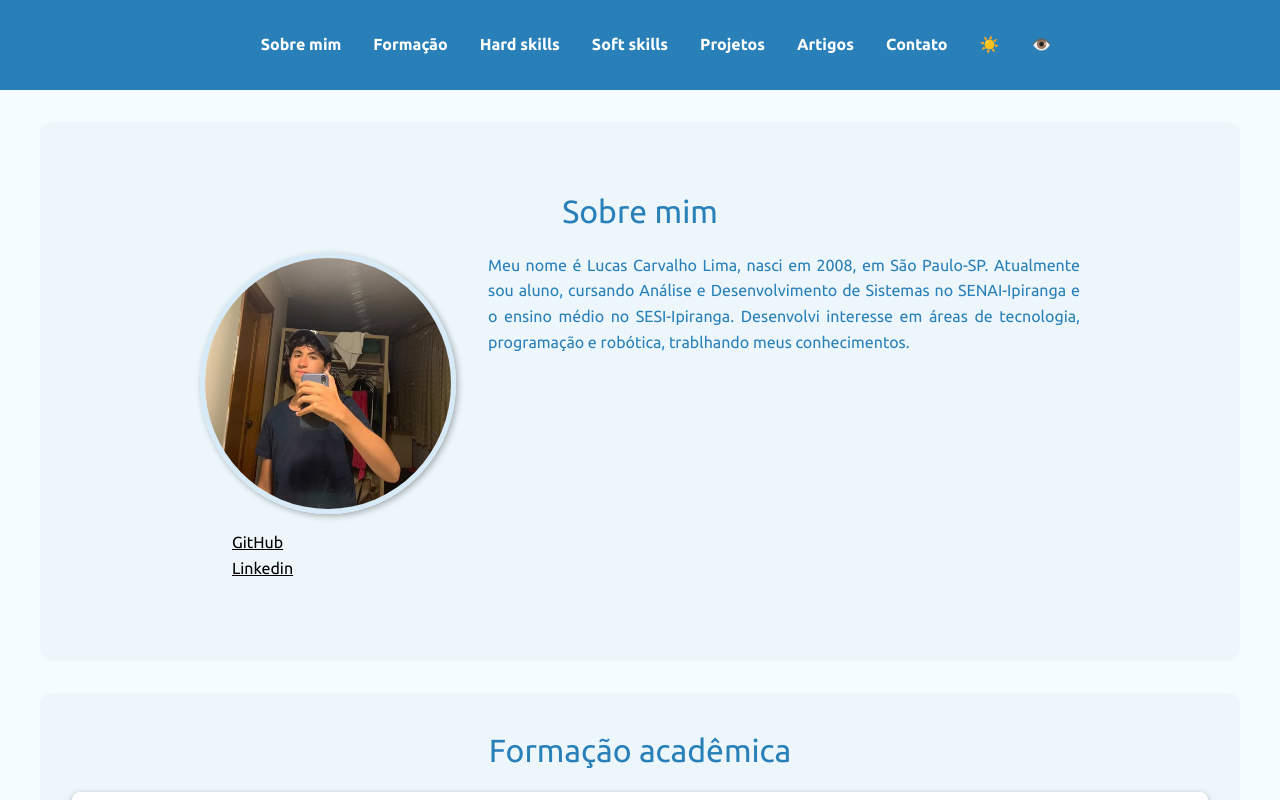
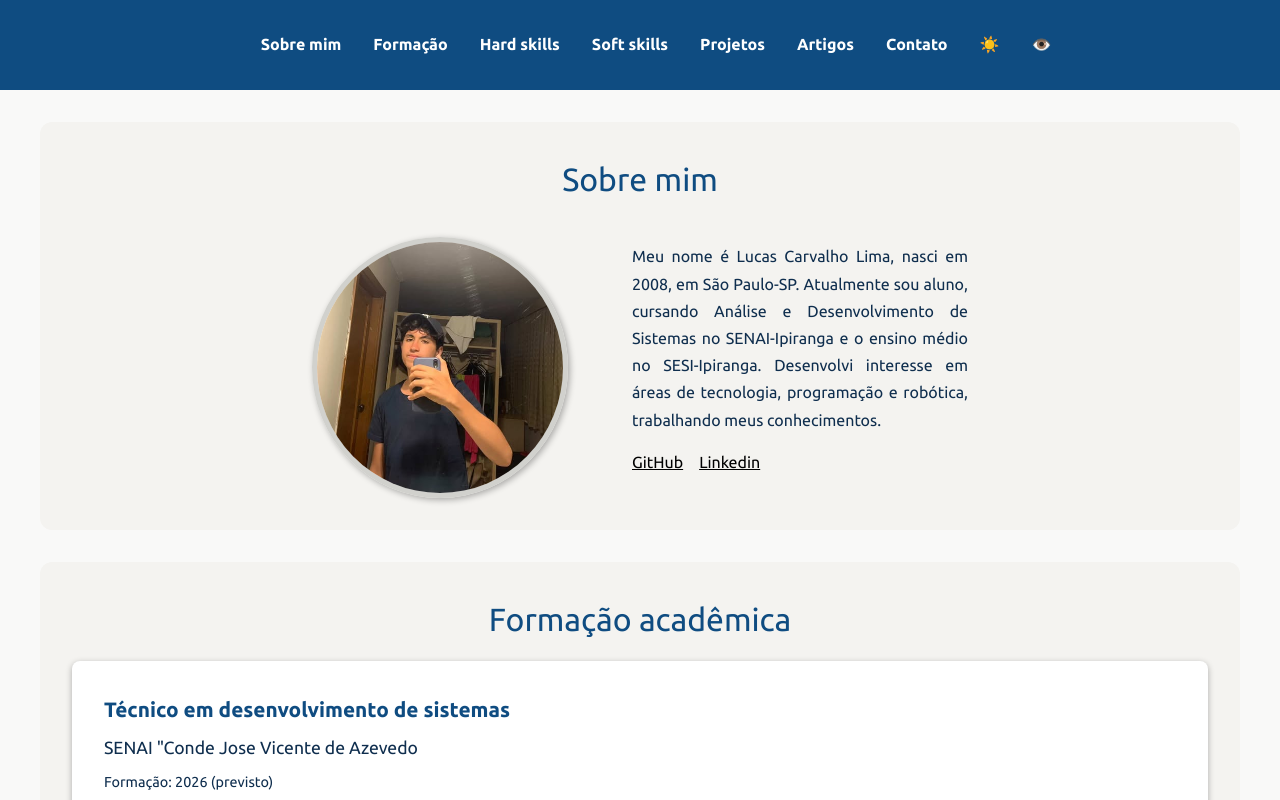
Before and after one commit to LucasLima017/sobre-mim, a plain HTML site: page index.html in a window 1280 px wide. Shown: the top 800 px of the page. Drawn offline with Linux system fonts and the light colour scheme.

Commit message:
portifolioDia1

```diff
--- a/index.html
+++ b/index.html
@@ -38,16 +38,15 @@
     </header>
 
     <section id="sobreMim">
-        <h1>Sobre mim</h1>
-
-        <img src="Lucas.jpg" alt="Foto de um homem pardo de cabelo médio, sério" width="200"
-            title="Foto de um homem pardo de cabelo curto, sério" class="foto-perfil">
-        <p class="introducao">Meu nome é Lucas Carvalho Lima, nasci em 2008, em São Paulo-SP. Atualmente sou aluno,
+        <h2>Sobre mim</h2>
+        <div class="sobre-conteudo">
+            <img src="Lucas.jpg" alt="Foto de um homem pardo de cabelo médio, sério" class="foto-perfil">
+            <div class="sobre-texto">
+                <p>Meu nome é Lucas Carvalho Lima, nasci em 2008, em São Paulo-SP. Atualmente sou aluno,
                     cursando Análise e Desenvolvimento de Sistemas no SENAI-Ipiranga e o ensino médio no SESI-Ipiranga. Desenvolvi
-            interesse em áreas de tecnologia, programação e robótica, trablhando meus conhecimentos.
+                    interesse em áreas de tecnologia, programação e robótica, trabalhando meus conhecimentos.
                 </p>
-
-        <ul class="mihnas-redes">
+                <ul class="minhas-redes">
                     <li>
                         <a href="https://github.com/LucasLima017" title="Clique para acessar meu portifólio no GitHub"
                             target="_blank"><u>GitHub</u></a>
@@ -57,6 +56,8 @@
                             title="Clique para acessar meu linkedin" target="_blank"><u>Linkedin</u></a>
                     </li>
                 </ul>
+            </div>
+        </div>
     </section>
 
     <section id="formacaoAcademica">
--- a/style.css
+++ b/style.css
@@ -1,49 +1,42 @@
 @import url('https://fonts.googleapis.com/css2?family=Ubuntu:ital,wght@0,300;0,400;0,500;0,700;1,300;1,400;1,500;1,700&display=swap');
 
 :root {
-    --cor-primaria: #2980b9;          /* azul vibrante (primário) */
-    --cor-secundaria: #3498db;        /* azul claro (secundário) */
-    --cor-terciaria: #ecf6fb;         /* azul muito claro para fundos */
-    --cor-quartenaria: #2c3e50;       /* azul acinzentado escuro para contraste */
-    --cor-botao: #2980b9;             /* botão na cor primária */
-    --cor-fundo-pagina: #f5fcff;      /* branco azulado para leveza */
-    --cor-fundo-cartao: #ffffff;      /* branco puro para destaque */
-    --cor-primaria-texto: #1b4f72;    /* azul escuro para texto */
-    --cor-bordas: #d6eaf8;            /* azul muito claro para suavidade */
+    --cor-primaria: #0f4c81;
+    --cor-secundaria: #d8d6d1;
+    --cor-terciaria: #f4f3f0;
+    --cor-quartenaria: #b48b64;
+    --cor-botao: #0f4c81;
+    --cor-fundo-pagina: #f9f9f8;
+    --cor-fundo-cartao: #ffffff;
+    --cor-primaria-texto: #0f2e4e;
+    --cor-bordas: #d1d1cd;
 }
 
-
-
 [data-theme="dark"] {
-    --cor-primaria: #5dade2;          /* azul suave para elementos */
-    --cor-secundaria: #85c1e9;        /* azul pastel */
-    --cor-terciaria: #1c2833;         /* fundo escuro azulado */
-    --cor-quartenaria: #ffffff;       /* branco para texto */
-    --cor-botao: #5dade2;             /* botão com destaque claro */
-    --cor-fundo-pagina: #121a23;      /* fundo principal escuro */
-    --cor-fundo-cartao: #1a2c3a;      /* fundo de cartões */
-    --cor-primaria-texto: #d6eaf8;    /* texto azul claro */
-    --cor-bordas: #3b5870;            /* borda azul acinzentada */
+    --cor-primaria: #1a3a5c;
+    --cor-secundaria: #aaa9a6;
+    --cor-terciaria: #0f1a24;
+    --cor-quartenaria: #ffe2b8;
+    --cor-botao: #245a8c;
+    --cor-fundo-pagina: #0a1015;
+    --cor-fundo-cartao: #1e2d3a;
+    --cor-primaria-texto: #a9c7e1;
+    --cor-bordas: #445566;
 }
 
-
 [data-theme="high-contrast"] {
-    --cor-primaria: #000000;
-    --cor-secundaria: #ffff00;
-    --cor-terciaria: #ffffff;
+    --cor-primaria: #ffffff;
+    --cor-secundaria: #00ffff;
+    --cor-terciaria: #1a1a1a;
     --cor-quartenaria: #ffffff;
-    --cor-botao: #ffffff;
+    --cor-botao: #00ffff;
     --cor-fundo-pagina: #000000;
-    --cor-fundo-cartao: #ffffff;
+    --cor-fundo-cartao: #1a1a1a;
     --cor-primaria-texto: #ffffff;
-    --cor-bordas: #000000;
+    --cor-bordas: #00ffff;
 }
 
-
-
-/* CSS externo */
-
-body { /*estilo global da página*/
+body {
     font-family: 'Ubuntu', sans-serif;
     background-color: var(--cor-fundo-pagina);
     line-height: 1.6;
@@ -52,25 +45,25 @@ body { /*estilo global da página*/
 h1, h2 {
     text-align: center;
     color: var(--cor-primaria);
-    margin-bottom: 1rem; /*distancia entre o titulo e o conteudo abaixo */
-    font-size: 2rem; /* tamanho fonte */
+    margin-bottom: 1rem;
+    font-size: 2rem;
 }
 
-header { /*cabeçalho, pagina de navegação*/
+header {
     background-color: var(--cor-primaria);
     padding: 1rem 2rem;
-    position: sticky; /* cabeçalho fixo quando rola para baixo*/
-    top: 0; /* define que ficará colado a 0 pixels do topo*/
+    position: sticky;
+    top: 0;
     z-index: 1000;
 }
 
-header ul { /*lista dentro do cabeçalho*/
-    display: flex;  /* organiza na horizontal em vez de um em cima do outro*/
-    justify-content: center; /*centraliza os itens*/
-    flex-wrap: wrap; /*permite que os itens se movam pra linha de baixo*/
+header ul {
+    display: flex;
+    justify-content: center;
+    flex-wrap: wrap;
 }
 
-header a { /* mexe na escrita do cabeçalho*/
+header a {
     color: var(--cor-fundo-cartao);
     font-weight: 600;
     padding: 0.5rem 1rem;
@@ -79,76 +72,91 @@ header a { /* mexe na escrita do cabeçalho*/
     text-decoration: none;
 }
 
-header a:hover { /* quando passa o mouse por cima dos itens*/
+header a:hover {
     background-color: var(--cor-secundaria)
 }
 
-
-section { /* espaços atras do itens */
+section {
     max-width: 1200px;
-    margin: 2rem auto; /* 2rem em cima e embaixo */
+    margin: 2rem auto;
     background-color: var(--cor-terciaria);
     padding: 2rem;
     border-radius: 12px;
 }
 
-p { /*espaçamento parágrafo*/
+p {
     margin-bottom: 1rem;
 }
 
 #sobreMim {
-    display: block;
-    padding: 4rem 10rem;
+    padding: 2rem 17rem;
 }
 
-#sobreMim img {
-   float: left;
-   margin: 0 2rem 1rem 0;
-   width: 20vw;
-   border-radius: 50%;
-   border: 5px solid var(--cor-bordas);
-   box-shadow: 2px 2px 6px rgba(0, 0, 0, 0.3);
+#sobreMim h2 {
+    text-align: center;
+    margin-bottom: 2rem;
+    font-size: 2rem;
+    color: var(--cor-primaria);
 }
 
-#sobreMim p {
+.sobre-conteudo {
+    display: flex;
+    align-items: center;
+    gap: 4rem;
+    flex-wrap: wrap;
+}
+
+.foto-perfil {
+    width: 20vw;
+    border-radius: 50%;
+    border: 5px solid var(--cor-bordas);
+    box-shadow: 2px 2px 6px rgba(0, 0, 0, 0.3);
+}
+
+.sobre-texto {
+    flex: 1;
+    min-width: 300px;
+}
+
+.sobre-texto p {
     text-align: justify;
     margin-bottom: 1rem;
-    line-height: 1.6rem;
-    color: var(--cor-botao)
+    line-height: 1.7rem;
+    color: var(--cor-primaria-texto);
 }
+
 .minhas-redes {
-    clear: both;
+    list-style: none;
+    padding: 0;
     display: flex;
-    justify-content: center;
-    gap: 2rem;
-    font-size: 1.1rem
+    gap: 1rem;
 }
 
 
-ul { /*listas*/
+ul {
     text-align: left;
     margin: 1rem auto;
-    padding-left: 2rem; /* Adiciona espaço à esquerda para os itens da lista */
+    padding-left: 2rem;
     clear:both;
 }
 
 footer {
     background-color: var(--cor-secundaria);
-    color: var(--cor-fundo); /*texto*/
+    color: var(--cor-primaria-texto);
     text-align: center;
     padding: 2rem 1rem;
-    margin-top: 4rem; /* espaço superior entre o conteúdo e o rodapé */
+    margin-top: 4rem;
     font-size: 1rem;
 }
 
-footer ul { /*contatos instagram e youtube*/
+footer ul {
     text-align: center;
 }
 
-form { /*entre em contato*/
+form {
     display: flex;
     flex-direction: column;
-    gap: 1rem; /*espaços entre os elementos do furmulário*/
+    gap: 1rem;
     max-width: 1200px;
 }
 
@@ -156,15 +164,15 @@ input[type="text"],
 input[type="email"],
 input,
 textarea {
-    padding: 0.8rem; /* aumentar a área clicável*/
-    margin-bottom: 1rem; /*espaço entre cada campo*/
+    padding: 0.8rem;
+    margin-bottom: 1rem;
     border: 1px solid var(--cor-bordas);
     border-radius: 6px;
     font-size: 1rem;
-    resize: none;  /*tira a opção de redimencionar a area de escrita*/
+    resize: none;
 }
 
-input[type="submit"] { /*botao de enviar*/
+input[type="submit"] {
     background-color: var(--cor-primaria);
     color: var(--cor-fundo);
     padding: 0.25rem 0.75rem;
@@ -173,13 +181,14 @@ input[type="submit"] { /*botao de enviar*/
     cursor: pointer;
     font-weight: bold;
 }
+
 .introducao {
     text-align: center;
 }
 
 .cards-em-coluna {
     flex-direction: column;
-    gap: 1rem; /*distância entre os card*/
+    gap: 1rem;
 }
 
 .cards-em-linha {
@@ -187,12 +196,11 @@ input[type="submit"] { /*botao de enviar*/
     flex-wrap: wrap;
 }
 
-
 .card {
     border-radius: 8px;
     padding: 2rem;
     box-shadow: 0 2px 6px rgba(0, 0, 0, 0.3);
-    list-style: none; /* nao ficar com bolinhas de lista*/
+    list-style: none;
     background-color: var(--cor-fundo-cartao);
 }
 
@@ -200,7 +208,7 @@ input[type="submit"] { /*botao de enviar*/
     margin-bottom: 0.5rem;
 }
 
-.titulo-card { /*definição dos títulos */
+.titulo-card {
     font-weight: bold;
     color: var(--cor-primaria);
     font-size: 1.3rem;
@@ -218,7 +226,7 @@ input[type="submit"] { /*botao de enviar*/
 
 .ano-card {
     font-size: 0.9rem;
-    color: var(--cor-botao)
+    color: var(--cor-primaria-texto);
 }
 
 .nome-hskill {
@@ -229,9 +237,8 @@ input[type="submit"] { /*botao de enviar*/
 
 .descricao-hskill {
     font-size: 1;
-    color: var(--cor-botao);
+    color: var(--cor-primaria-texto);
 }
-
 
 .icone-hskill {
     text-align: center;
@@ -243,8 +250,6 @@ input[type="submit"] { /*botao de enviar*/
     font-size: 0.95rem;
     color: var(--cor-primaria-texto);
 }
-
-
 
 #meusProjetos .card {
     width: 30%;
@@ -292,20 +297,19 @@ botao:hover {
 
 .artigos h3 {
     margin-top: 0;
-    color: var(cor --cor-secundaria);
+    color: var(--cor-secundaria);
     margin-bottom: 1rem;
 }
+
 .projeto-box {
     padding: 15px 25px;
-    border: 2px solid var(--cor-bordas); /* Borda sólida*/
+    border: 2px solid var(--cor-bordas);
     border-radius: 10px;
     color: var(--cor-primaria);
     background-color: var(--cor-fundo);
     font-weight: bold;
 }
 
-
-
 html {
     scroll-padding-top: 80px;
 }
```
Lines whose indentation alone changed are shown as unchanged.
